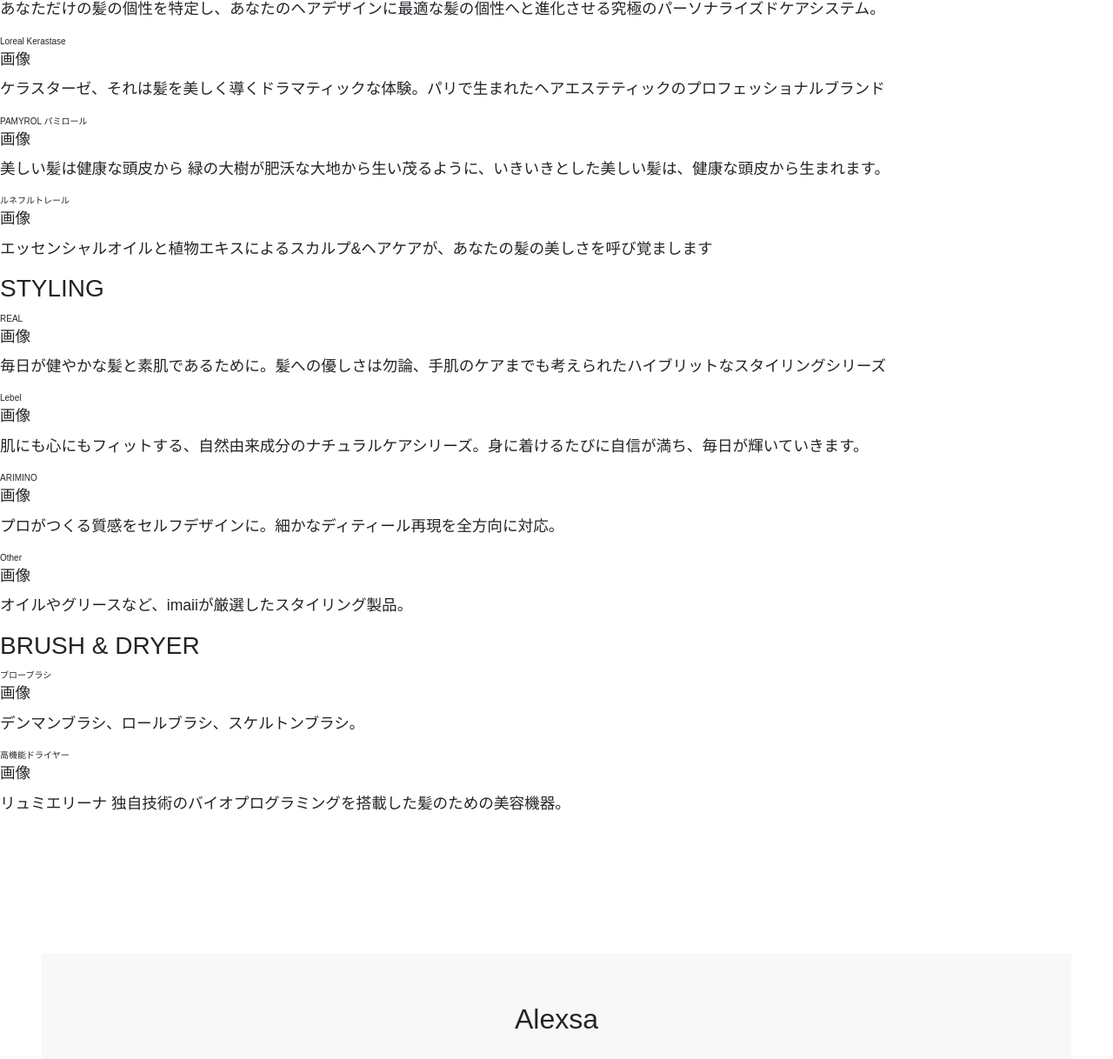
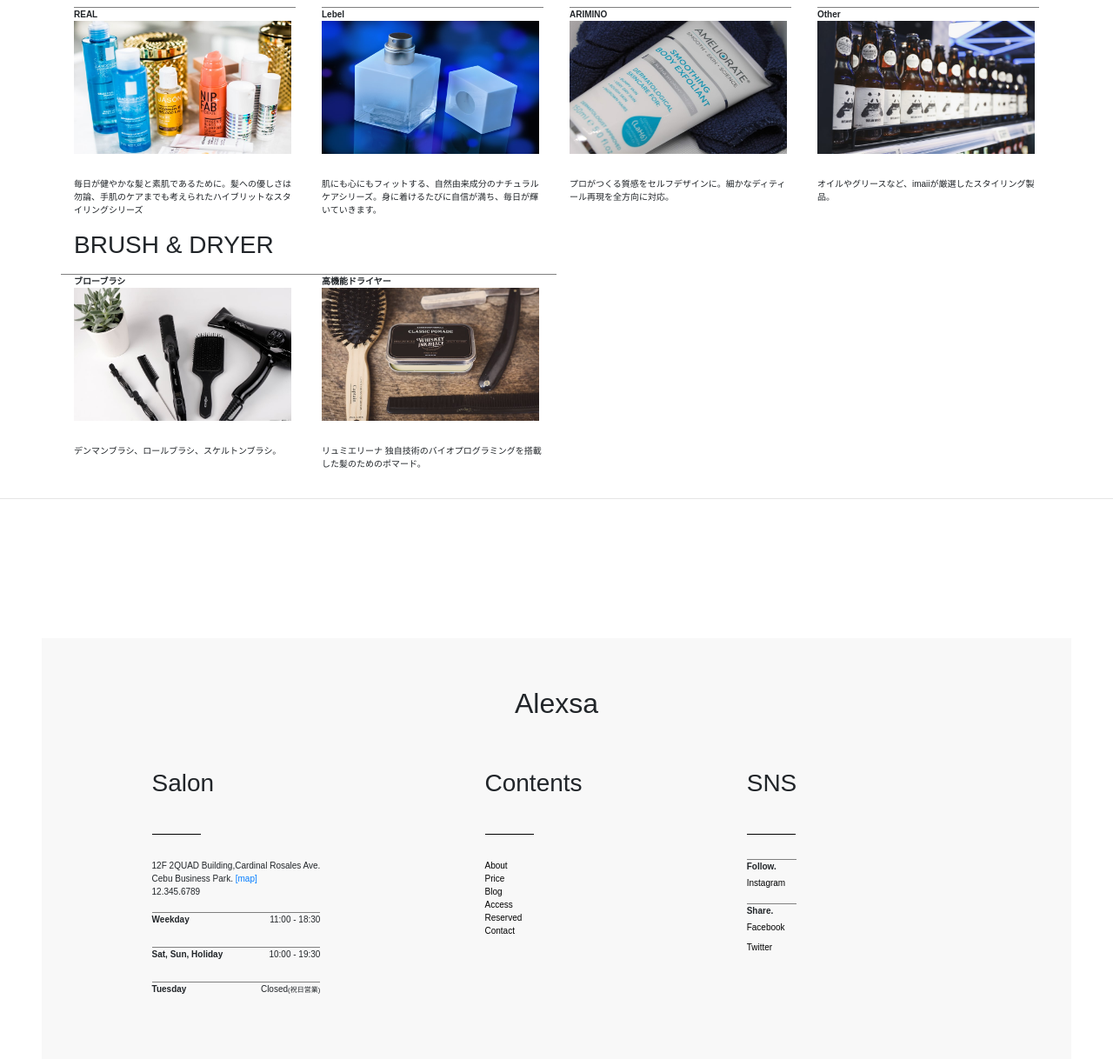
Before and after one commit to sigehiro/hairsalon, a plain HTML site: page product.html in a window 1280 px wide. Shown: the part 1434-2652 px from the top of the page at 87% size. Drawn offline with Linux system fonts and the light colour scheme.

Commit message:
product９０％完成。後は、ブラシの線と、dtとddの位置の入れ替え

```diff
--- /dev/null
+++ b/assets/css/product.css
@@ -0,0 +1,122 @@
+body{
+    font-size: 62.5%;
+    font-family: "游ゴシック", YuGothic, "游ゴシック Medium", "Yu Gothic Medium", "游ゴシック体", "Yu Gothic", sans-serif;
+}
+h4,p{
+    font-family: 'Lato', sans-serif;
+}
+
+h2>img{
+    max-width: 100%;
+    width: 960px;
+}
+h2{
+    text-align: center;
+}
+h3{
+    margin-bottom: 1rem;
+}
+.columCont{
+    display: flex;
+    flex-wrap: wrap;
+}
+.colum{
+    width: 25%;
+}
+dl{
+    border-top: 1px solid gray;
+    /* dl-colum-lastの上の線が繋がってる問題 */
+}
+dt{
+    align-items: center;
+}
+dd img{
+    max-width: 250px;
+    width: 100%;
+    height: 153px;
+    margin-bottom:15px;
+}
+.columCont-last{
+    width: 50%;
+}
+.colum-last{
+    width: 50%;
+    float: left;
+}
+
+.dl-colum-last{
+    padding-left: 15px;
+    padding-right: 15px;
+
+}
+
+.clearfix{
+    clear: both;
+}
+
+/* footerのCSSスタートーーーーーーーーーーーーーーーーーーーーーーー完成 */
+/*  todo--------後は、borderとフォントを直す */
+footer{
+    padding: 0 3rem 2rem 3rem;
+    margin-top: 10rem;
+    margin-bottom: 5rem;
+
+}
+.ftr_inner h2{
+    text-align: center;
+    margin-bottom: 2rem;
+    padding: 1.5rem;
+}
+.ftr_inner{
+    box-sizing: border-box;
+    padding: 2rem 2rem 4rem;
+    background-color: #f8f8f8;
+}
+.site-info{
+    display: flex;
+    flex-wrap: wrap;
+    justify-content: space-around;
+}
+.ftr_inner .site-info_ttl{
+    position: relative;
+    /* 下二つで下線の調整 */
+    padding-bottom: 1.5em;
+    margin-bottom: 1em;
+}
+.ftr_inner .site-info_ttl:after{
+    display: block;
+    content: '';
+    width: 2em;
+    height: 1px;
+    background-color: black;
+    position: absolute;
+    bottom: 0;
+}
+.m-row{
+    display: flex;
+    flex-wrap: wrap;
+    justify-content: space-between;
+}
+.m-row dt{
+    margin-right: 1em;
+}
+footer ul{
+    list-style: none;
+    padding-left: 0px;
+}
+footer li a{
+    color: black;
+}
+.follow dt, .share-ftr dt{
+    padding-bottom: 0.25rem;
+}
+.follow a, .share-ftr a{
+    color: black;
+}
+
+footer .copyright{
+    position: fixed;
+    top: 50%;
+    left: -3rem;
+    transform: rotate(-90deg) translateY(-50%);
+}
--- a/product.html
+++ b/product.html
@@ -6,7 +6,7 @@
 		<link rel="stylesheet" href="assets/css/bootstrap.min.css">
 <!--		<link rel="stylesheet" href="assets/css/customstyle.css">-->
 		<link rel="stylesheet" href="assets/css/nomalize.css">
-		<link rel="stylesheet" href="assets/css/style.css">
+		<link rel="stylesheet" href="assets/css/product.css">
 		<title>TOP|Alexsa</title>
 	</head>
 	<body>
@@ -69,97 +69,107 @@
 			</header>
 
 			<!--	main contents-->
+			<div class="container">
 				<h2><img src="assets/images/product.jpg" alt="product"></h2>
-            <div class="hr"></div>
+				<!-- <div class="hr"></div> -->
 				<p>Alexsaがお勧めするプロフェッショナルなプロダクトを紹介します。</p>
-            <div class="hr"></div>
+
+				<hr>
 
 				<!-- 1段目 -->
+				<h3>SHAMPOO & TREATMENT</h3>
+				<div class="row">
 					<div class="columCont">
-                <h3>SHAMPOO & TREATMENT</h3>
-                 <div class="colum">
+						<div class="colum col-md-3">
 							<dl>
 								<dt>WELLA SYSTEM</dt>
-                        <dd>画像</dd>
+								<dd><img src="assets/images/shampo1.jpeg" alt="シャンプー１" class="img-responsive"></dd>
 								<dd>あなただけの髪の個性を特定し、あなたのヘアデザインに最適な髪の個性へと進化させる究極のパーソナライズドケアシステム。</dd>
 							</dl>
 						</div>
-                <div class="colum">
+						<div class="colum col-md-3">
 							<dl>
 								<dt>Loreal Kerastase</dt>
-                        <dd>画像</dd>
+								<dd><img src="assets/images/shampo2.jpeg" alt="シャンプー2" class="img-responsive"></dd>
 								<dd>ケラスターゼ、それは髪を美しく導くドラマティックな体験。パリで生まれたヘアエステティックのプロフェッショナルブランド</dd>
 							</dl>
 						</div>
-                <div class="colum">
+						<div class="colum col-md-3">
 							<dl>
 								<dt>PAMYROL パミロール</dt>
-                        <dd>画像</dd>
+								<dd><img src="assets/images/shampo3.jpeg" alt="シャンプー3" class="img-responsive"></dd>
 								<dd>美しい髪は健康な頭皮から
 									緑の大樹が肥沃な大地から生い茂るように、いきいきとした美しい髪は、健康な頭皮から生まれます。</dd>
 							</dl>
 						</div>
-                <div class="colum">
+						<div class="colum col-md-3">
 							<dl>
 								<dt>ルネフルトレール</dt>
-                        <dd>画像</dd>
+								<dd><img src="assets/images/shampo4.jpeg" alt="シャンプー4" class="img-responsive"></dd>
 								<dd>エッセンシャルオイルと植物エキスによるスカルプ&ヘアケアが、あなたの髪の美しさを呼び覚まします</dd>
 							</dl>
 						</div>
 					</div>
+				</div>
 				<!-- 2段目 -->
+				<h3>STYLING</h3>
+				<div class="row">
 					<div class="columCont">
-                <h3>STYLING</h3>
-                <div class="colum">
+						<div class="colum col-md-3">
 							<dl>
 								<dt>REAL</dt>
-                        <dd>画像</dd>
+								<dd><img src="assets/images/styling1.jpeg" alt="スタイリング１" class="img-responsive"></dd>
 								<dd>毎日が健やかな髪と素肌であるために。髪への優しさは勿論、手肌のケアまでも考えられたハイブリットなスタイリングシリーズ</dd>
 							</dl>
 						</div>
-                <div class="colum">
+						<div class="colum col-md-3">
 							<dl>
 								<dt>Lebel</dt>
-                        <dd>画像</dd>
+								<dd><img src="assets/images/styling2.jpeg" alt="スタイリング2" class="img-responsive"></dd>
 								<dd>肌にも心にもフィットする、自然由来成分のナチュラルケアシリーズ。身に着けるたびに自信が満ち、毎日が輝いていきます。</dd>
 							</dl>
 						</div>
-                <div class="colum">
+						<div class="colum col-md-3">
 							<dl>
 								<dt>ARIMINO</dt>
-                        <dd>画像</dd>
+								<dd><img src="assets/images/styling3.jpeg" alt="スタイリング3" class="img-responsive"></dd>
 								<dd>プロがつくる質感をセルフデザインに。細かなディティール再現を全方向に対応。</dd>
 							</dl>
 						</div>
-                <div class="colum">
+						<div class="colum col-md-3">
 							<dl>
 								<dt>Other</dt>
-                        <dd>画像</dd>
+								<dd><img src="assets/images/styling4.jpeg" alt="スタイリング4" class="img-responsive"></dd>
 								<dd>オイルやグリースなど、imaiiが厳選したスタイリング製品。</dd>
 							</dl>
 						</div>
 					</div>
+				</div>
 				<!-- 3段目 -->
-            <div class="columCont">
 				<h3>BRUSH & DRYER</h3>
-                <div class="colum">
-                    <dl>
+				<div class="row">
+					<div class="columCont-last">
+						<div class="colum-last">
+							<dl class="dl-colum-last">
 								<dt>ブローブラシ</dt>
-                        <dd>画像</dd>
+								<dd><img src="assets/images/brush1.jpeg" alt="ブラシ１"></dd>
 								<dd>デンマンブラシ、ロールブラシ、スケルトンブラシ。</dd>
 							</dl>
 						</div>
-                <div class="colum">
-                    <dl>
+						<div class="colum-last">
+							<dl class="dl-colum-last">
 								<dt>高機能ドライヤー</dt>
-                        <dd>画像</dd>
+								<dd><img src="assets/images/brush2.jpeg" alt="ブラシ2"></dd>
 								<dd>リュミエリーナ
-                            独自技術のバイオプログラミングを搭載した髪のための美容機器。</dd>
+									独自技術のバイオプログラミングを搭載した髪のためのポマード。</dd>
 							</dl>
 						</div>
 					</div>
+				</div>
+				<div class="clearfix"></div>
+			</div>
 
-            <div class="hr"></div>
+			<hr>
 
 
 
```
Also changed, not shown: assets/images/product4.jpeg (added), assets/images/product３.jpeg (added). Lines whose indentation alone changed are shown as unchanged.
